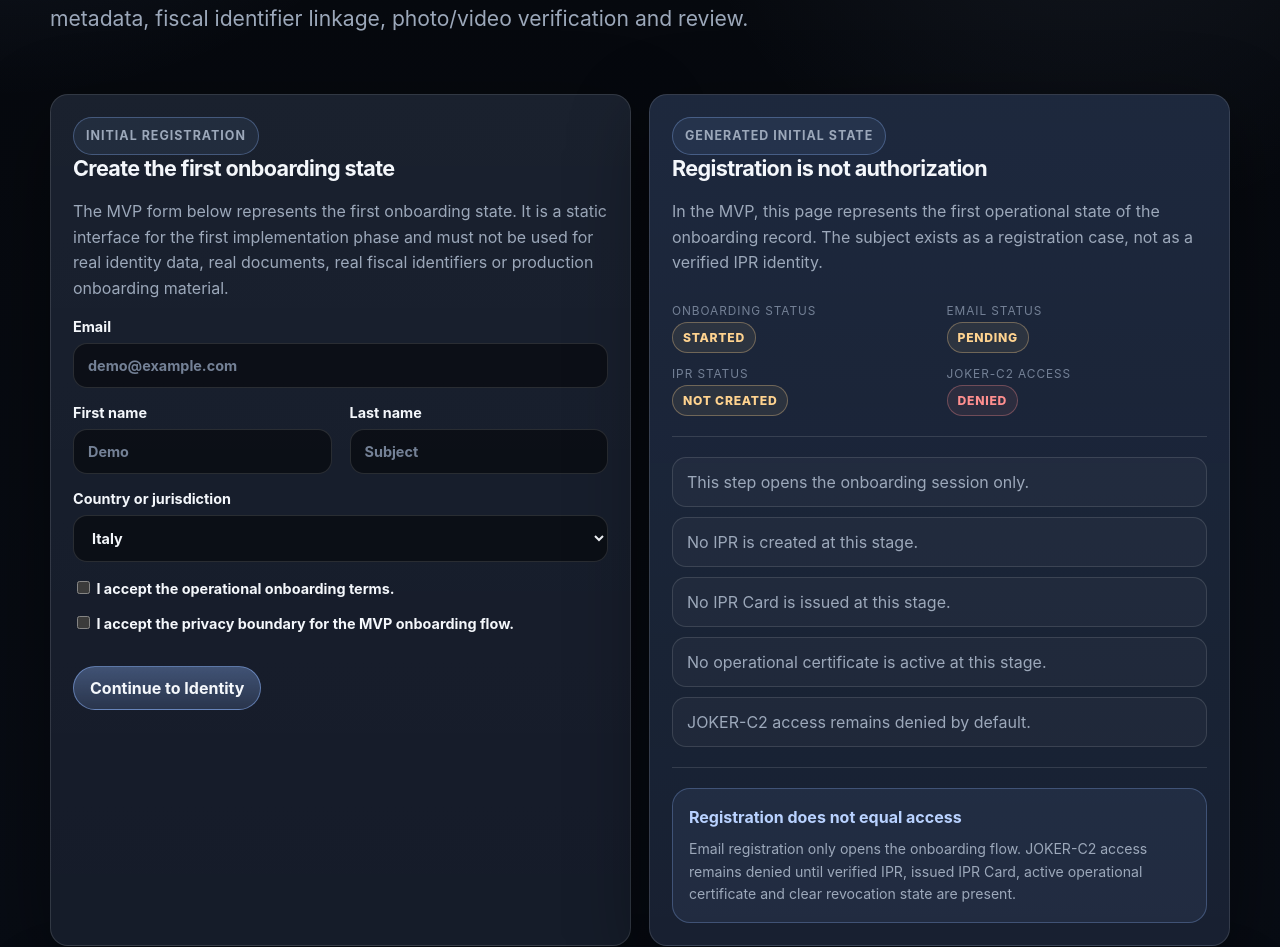
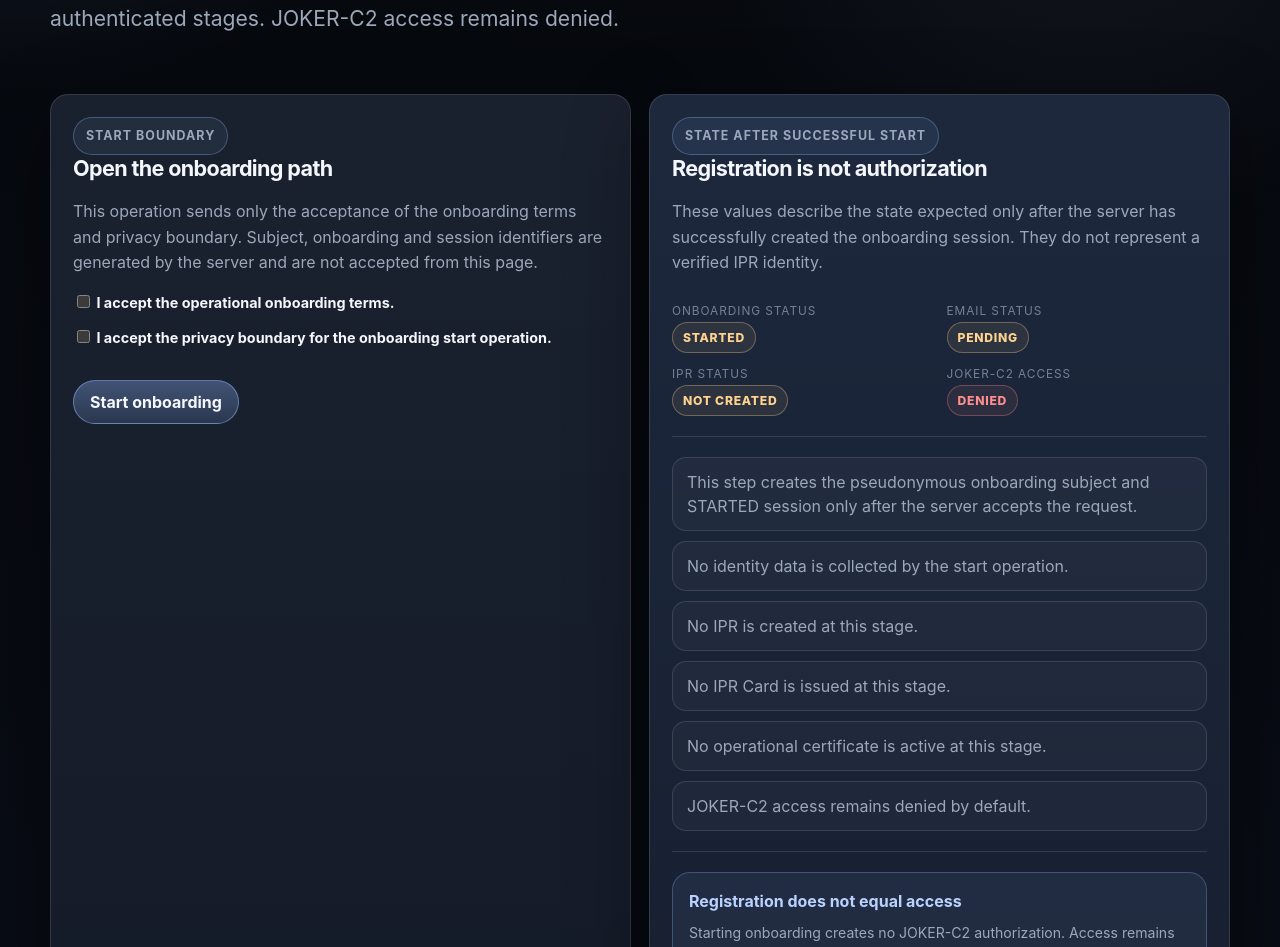
Before and after one commit to manuelcoletta1-source/hbce-ipr-onboarding-app, a Next.js app: page /onboarding/start in a window 1280 px wide. Shown: the part 445-1392 px from the top of the page. Built offline with nearby package versions, Linux system fonts and the light colour scheme.

Commit message:
fix(onboarding): enforce canonical session ingress

```diff
--- a/app/layout.tsx
+++ b/app/layout.tsx
@@ -71,7 +71,7 @@ export const viewport: Viewport = {
 };
 
 const navItems = [
-  { href: ROUTES.onboardingPhase1, label: "Start IPR" },
+  { href: ROUTES.onboardingStart, label: "Start IPR" },
   { href: ROUTES.onboarding, label: "Continue" },
   { href: ROUTES.iprCard, label: "IPR Card" },
   { href: ROUTES.certificate, label: "Certificate" },
--- a/app/onboarding/page.tsx
+++ b/app/onboarding/page.tsx
@@ -7,6 +7,8 @@ import { useRouter } from "next/navigation";
 import IprCertificateUploader from "@/components/IprCertificateUploader";
 
 import { getContinuationRouteFromCertificate } from "@/lib/ipr-phase-map";
+
+import { ROUTES } from "@/lib/constants";
 
 import type { AcceptedIprCertificateUpload } from "@/components/IprCertificateUploader";
 
@@ -182,7 +184,7 @@ export default function OnboardingPage() {
         <div className="hbce-actions">
           <Link
             className="hbce-btn hbce-btn--primary"
-            href="/onboarding/phase-1"
+            href={ROUTES.onboardingStart}
           >
             Start New IPR
           </Link>
--- a/app/onboarding/start/page.tsx
+++ b/app/onboarding/start/page.tsx
@@ -1,32 +1,53 @@
-import Link from "next/link";
+import {
+  PRIVACY_BOUNDARY_TEXT
+} from "@/lib/constants";
 
-import { PRIVACY_BOUNDARY_TEXT, ROUTES } from "@/lib/constants";
+import {
+  BoundaryNotice
+} from "@/components/BoundaryNotice";
 
-import { BoundaryNotice } from "@/components/BoundaryNotice";
-import { OnboardingStepper } from "@/components/OnboardingStepper";
-import { StatusBadge } from "@/components/StatusBadge";
+import {
+  OnboardingStartClient
+} from "@/components/OnboardingStartClient";
+
+import {
+  OnboardingStepper
+} from "@/components/OnboardingStepper";
+
+import {
+  StatusBadge
+} from "@/components/StatusBadge";
 
 const INITIAL_STATE_ITEMS = [
   {
-    label: "Onboarding status",
-    status: "started"
+    label:
+      "Onboarding status",
+    status:
+      "started"
   },
   {
-    label: "Email status",
-    status: "pending"
+    label:
+      "Email status",
+    status:
+      "pending"
   },
   {
-    label: "IPR status",
-    status: "not_created"
+    label:
+      "IPR status",
+    status:
+      "not_created"
   },
   {
-    label: "JOKER-C2 access",
-    status: "denied"
+    label:
+      "JOKER-C2 access",
+    status:
+      "denied"
   }
 ] as const;
 
 const START_BOUNDARIES = [
-  "This step opens the onboarding session only.",
+  "This step creates the pseudonymous onboarding subject and STARTED session only after the server accepts the request.",
+  "No identity data is collected by the start operation.",
   "No IPR is created at this stage.",
   "No IPR Card is issued at this stage.",
   "No operational certificate is active at this stage.",
@@ -37,147 +58,113 @@ export default function OnboardingStartPage() {
   return (
     <div className="hbce-container">
       <section className="hbce-hero">
-        <p className="hbce-kicker">Step 01 · Start</p>
+        <p className="hbce-kicker">
+          Step 01 · Start
+        </p>
 
-        <h1 className="hbce-title">Create the onboarding session.</h1>
+        <h1 className="hbce-title">
+          Create the onboarding session.
+        </h1>
 
         <p className="hbce-lead">
-          This step opens the IPR onboarding path. It does not grant JOKER-C2
-          access. The subject must still complete operational identity
-          verification, official document metadata, fiscal identifier linkage,
-          photo/video verification and review.
+          Start creates only the initial
+          pseudonymous HBCE onboarding state
+          and its protected browser session.
+          Identity and contact information
+          belong to later authenticated
+          stages. JOKER-C2 access remains
+          denied.
         </p>
       </section>
 
       <section className="hbce-section">
         <div className="hbce-grid hbce-grid--2">
           <div className="hbce-card">
-            <p className="hbce-kicker">Initial registration</p>
-            <h2>Create the first onboarding state</h2>
+            <p className="hbce-kicker">
+              Start boundary
+            </p>
+
+            <h2>
+              Open the onboarding path
+            </h2>
 
             <p>
-              The MVP form below represents the first onboarding state. It is a
-              static interface for the first implementation phase and must not
-              be used for real identity data, real documents, real fiscal
-              identifiers or production onboarding material.
+              This operation sends only the
+              acceptance of the onboarding
+              terms and privacy boundary.
+              Subject, onboarding and session
+              identifiers are generated by
+              the server and are not accepted
+              from this page.
             </p>
 
-            <form className="hbce-form">
-              <div className="hbce-field">
-                <label className="hbce-label" htmlFor="email">
-                  Email
-                </label>
-                <input
-                  autoComplete="email"
-                  className="hbce-input"
-                  id="email"
-                  name="email"
-                  placeholder="demo@example.com"
-                  type="email"
-                />
-              </div>
-
-              <div className="hbce-grid hbce-grid--2">
-                <div className="hbce-field">
-                  <label className="hbce-label" htmlFor="first_name">
-                    First name
-                  </label>
-                  <input
-                    autoComplete="given-name"
-                    className="hbce-input"
-                    id="first_name"
-                    name="first_name"
-                    placeholder="Demo"
-                    type="text"
-                  />
-                </div>
-
-                <div className="hbce-field">
-                  <label className="hbce-label" htmlFor="last_name">
-                    Last name
-                  </label>
-                  <input
-                    autoComplete="family-name"
-                    className="hbce-input"
-                    id="last_name"
-                    name="last_name"
-                    placeholder="Subject"
-                    type="text"
-                  />
-                </div>
-              </div>
-
-              <div className="hbce-field">
-                <label className="hbce-label" htmlFor="country">
-                  Country or jurisdiction
-                </label>
-                <select className="hbce-select" id="country" name="country">
-                  <option value="IT">Italy</option>
-                  <option value="EU">European Union jurisdiction</option>
-                  <option value="OTHER">Other jurisdiction</option>
-                </select>
-              </div>
-
-              <div className="hbce-field">
-                <label className="hbce-label">
-                  <input name="accept_terms" type="checkbox" /> I accept the
-                  operational onboarding terms.
-                </label>
-              </div>
-
-              <div className="hbce-field">
-                <label className="hbce-label">
-                  <input name="accept_privacy" type="checkbox" /> I accept the
-                  privacy boundary for the MVP onboarding flow.
-                </label>
-              </div>
-
-              <div className="hbce-actions">
-                <Link
-                  className="hbce-btn hbce-btn--primary"
-                  href={ROUTES.onboardingIdentity}
-                >
-                  Continue to Identity
-                </Link>
-              </div>
-            </form>
+            <OnboardingStartClient />
           </div>
 
           <div className="hbce-card hbce-card--soft">
-            <p className="hbce-kicker">Generated initial state</p>
-            <h2>Registration is not authorization</h2>
+            <p className="hbce-kicker">
+              State after successful start
+            </p>
+
+            <h2>
+              Registration is not
+              authorization
+            </h2>
 
             <p>
-              In the MVP, this page represents the first operational state of
-              the onboarding record. The subject exists as a registration case,
-              not as a verified IPR identity.
+              These values describe the state
+              expected only after the server
+              has successfully created the
+              onboarding session. They do not
+              represent a verified IPR
+              identity.
             </p>
 
             <div className="hbce-card-preview__meta">
-              {INITIAL_STATE_ITEMS.map((item) => (
-                <div className="hbce-meta" key={item.label}>
-                  <span className="hbce-meta__label">{item.label}</span>
-                  <span className="hbce-meta__value">
-                    <StatusBadge status={item.status} />
-                  </span>
-                </div>
-              ))}
+              {INITIAL_STATE_ITEMS.map(
+                (item) => (
+                  <div
+                    className="hbce-meta"
+                    key={item.label}
+                  >
+                    <span className="hbce-meta__label">
+                      {item.label}
+                    </span>
+
+                    <span className="hbce-meta__value">
+                      <StatusBadge
+                        status={
+                          item.status
+                        }
+                      />
+                    </span>
+                  </div>
+                )
+              )}
             </div>
 
             <div className="hbce-divider" />
 
             <ul className="hbce-list">
-              {START_BOUNDARIES.map((boundary) => (
-                <li key={boundary}>{boundary}</li>
-              ))}
+              {START_BOUNDARIES.map(
+                (boundary) => (
+                  <li key={boundary}>
+                    {boundary}
+                  </li>
+                )
+              )}
             </ul>
 
             <div className="hbce-divider" />
 
-            <BoundaryNotice title="Registration does not equal access">
-              Email registration only opens the onboarding flow. JOKER-C2 access
-              remains denied until verified IPR, issued IPR Card, active
-              operational certificate and clear revocation state are present.
+            <BoundaryNotice
+              title="Registration does not equal access"
+            >
+              Starting onboarding creates no
+              JOKER-C2 authorization. Access
+              remains denied until the later
+              trust requirements are
+              satisfied.
             </BoundaryNotice>
           </div>
         </div>
@@ -185,13 +172,20 @@ export default function OnboardingStartPage() {
 
       <section className="hbce-section">
         <div className="hbce-card">
-          <h2>Current onboarding position</h2>
-          <OnboardingStepper currentStep="start" />
+          <h2>
+            Current onboarding position
+          </h2>
+
+          <OnboardingStepper
+            currentStep="start"
+          />
         </div>
       </section>
 
       <section className="hbce-section">
-        <BoundaryNotice title="Privacy boundary">
+        <BoundaryNotice
+          title="Privacy boundary"
+        >
           {PRIVACY_BOUNDARY_TEXT}
         </BoundaryNotice>
       </section>
--- a/app/page.tsx
+++ b/app/page.tsx
@@ -7,6 +7,8 @@ import { useRouter } from "next/navigation";
 import IprCertificateUploader from "@/components/IprCertificateUploader";
 
 import { getContinuationRouteFromCertificate } from "@/lib/ipr-phase-map";
+
+import { ROUTES } from "@/lib/constants";
 
 import type { AcceptedIprCertificateUpload } from "@/components/IprCertificateUploader";
 
@@ -184,7 +186,7 @@ export default function HomePage() {
         <div className="hbce-actions">
           <Link
             className="hbce-btn hbce-btn--primary"
-            href="/onboarding/phase-1"
+            href={ROUTES.onboardingStart}
           >
             Start New IPR
           </Link>
--- a/lib/constants.ts
+++ b/lib/constants.ts
@@ -71,7 +71,7 @@ export const ROUTES = {
   privacy: "/privacy",
   security: "/security",
 
-  onboardingStart: "/onboarding/phase-1",
+  onboardingStart: "/onboarding/start",
   onboardingIdentity: "/onboarding/phase-1",
   onboardingFiscal: "/onboarding/phase-2",
   onboardingDocuments: "/onboarding/phase-3",
```
